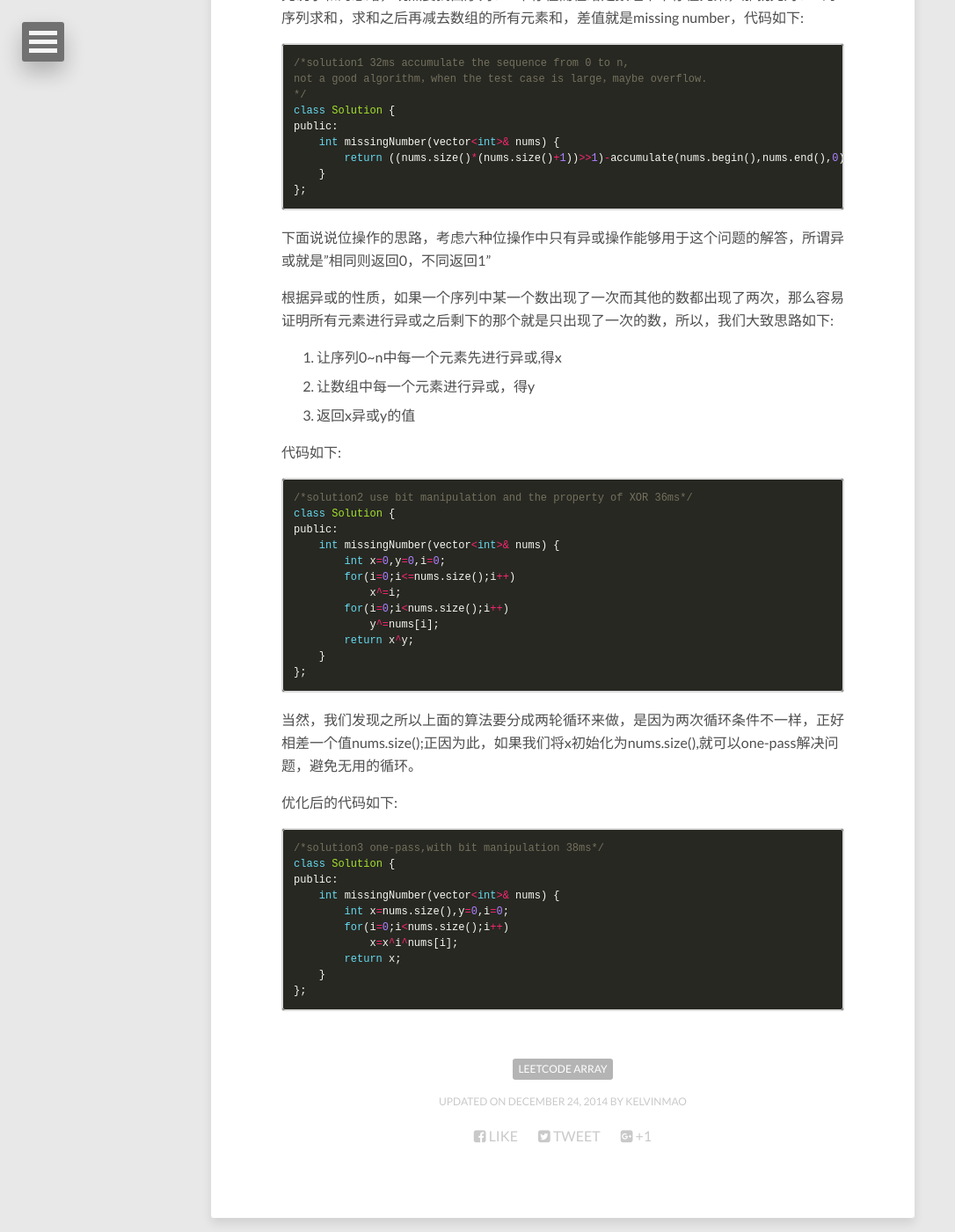
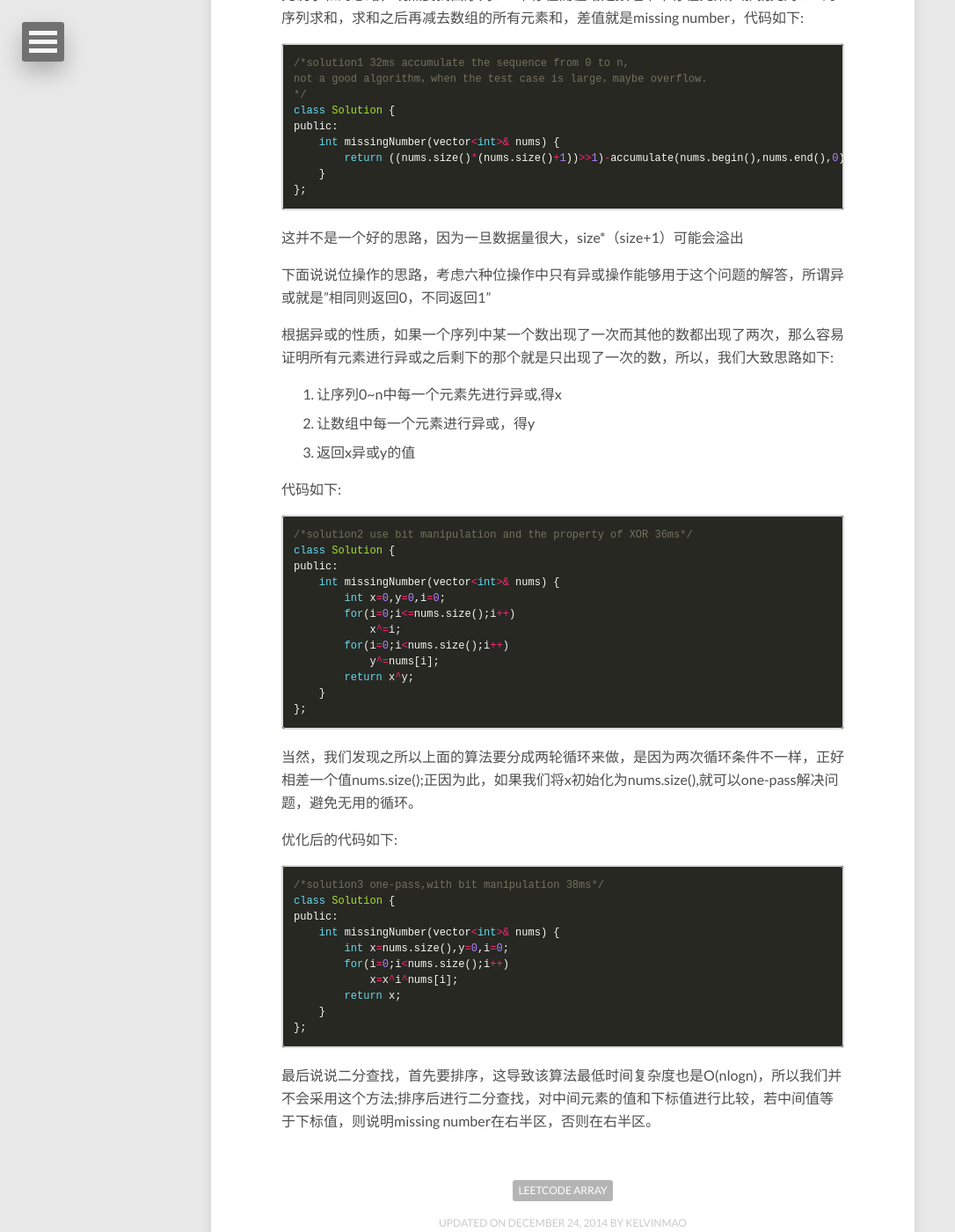
Before and after one commit to Kelvinmao/kelvinmao.github.io, a Jekyll site: the page built from _posts/2016-08-15-268. Missing Number.md, in a window 1280 px wide and 1400 px high, scrolled down 952 px. Shown: the whole window at 88% size, without its empty margins (0-1086 px from the left). Built offline with Jekyll 4.4.1, drawn with Linux system fonts in a browser that asks for light colours; nearby versions of some CDN libraries.

Commit message:
2016-08-15 afternoon

````diff
--- a/_posts/2016-08-15-268. Missing Number.md
+++ b/_posts/2016-08-15-268. Missing Number.md
@@ -39,6 +39,7 @@ public:
     }
 };
 ```
+这并不是一个好的思路，因为一旦数据量很大，size*（size+1）可能会溢出
 
 下面说说位操作的思路，考虑六种位操作中只有异或操作能够用于这个问题的解答，所谓异或就是"相同则返回0，不同返回1"
 
@@ -81,3 +82,5 @@ public:
     }
 };
 ```
+
+最后说说二分查找，首先要排序，这导致该算法最低时间复杂度也是O(nlogn)，所以我们并不会采用这个方法;排序后进行二分查找，对中间元素的值和下标值进行比较，若中间值等于下标值，则说明missing number在右半区，否则在右半区。
````
